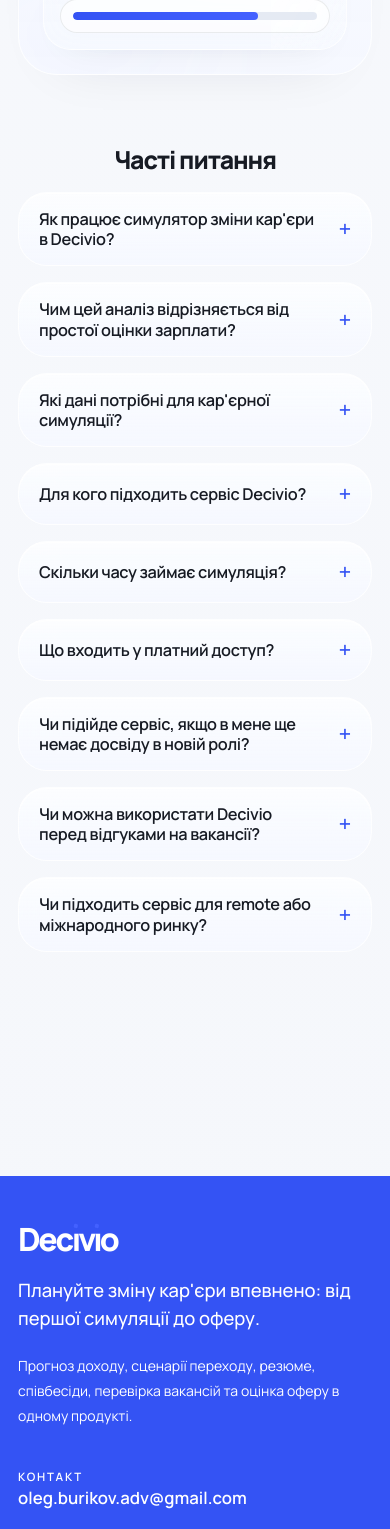
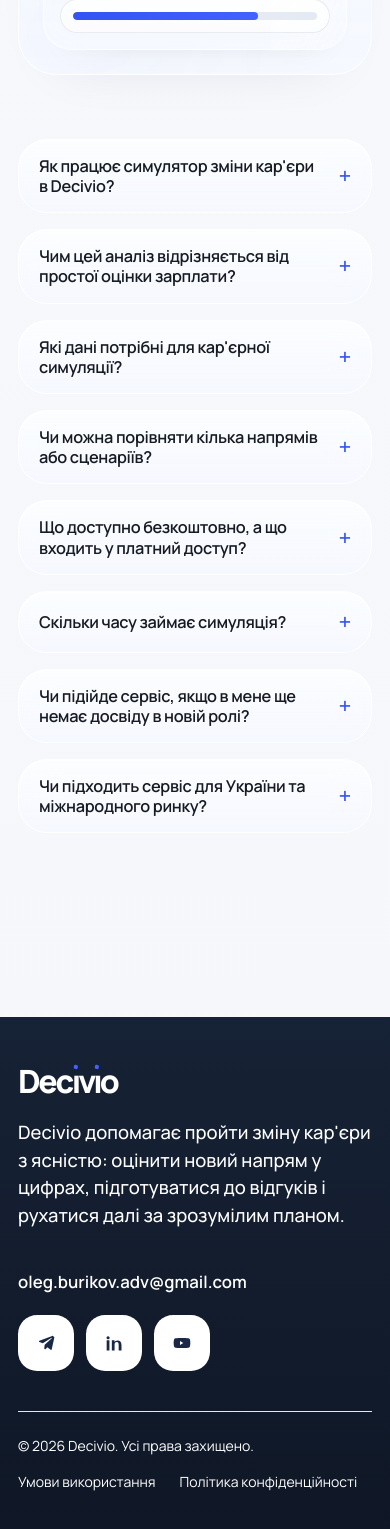
Before and after one commit to metalslasher/decivio-saas, a Next.js app: page / in a window 390 px wide. Shown: the part 8251-9780 px from the top of the page. Built offline with nearby package versions, Linux system fonts and the light colour scheme; no server answers.

Commit message:
refine faq and footer copy

```diff
--- a/src/app/page.tsx
+++ b/src/app/page.tsx
@@ -254,7 +254,7 @@
   {
     question: "Чим цей аналіз відрізняється від простої оцінки зарплати?",
     answer:
-      "Decivio дивиться не лише на стартову зарплату. Сервіс порівнює сценарії на кілька років, оцінює шанс увійти в нову роль, часовий горизонт до оферу та потенційну стелю доходу."
+      "Decivio дивиться не лише на стартову зарплату. Сервіс порівнює сценарії на кілька років, показує період ризику на старті та потенціал нового напряму в довшій перспективі."
   },
   {
     question: "Які дані потрібні для кар'єрної симуляції?",
@@ -262,19 +262,19 @@
       "Для базового прогнозу достатньо поточного доходу, поточної ролі, стажу, цільової ролі, релевантного досвіду, англійської та ринку, на який ви орієнтуєтесь."
   },
   {
-    question: "Для кого підходить сервіс Decivio?",
+    question: "Чи можна порівняти кілька напрямів або сценаріїв?",
     answer:
-      "Сервіс корисний фахівцям, які планують зміну професії, перехід у суміжну роль, вихід на міжнародний ринок або хочуть зрозуміти, чи окупиться новий напрям у цифрах."
+      "Так. Ви можете побачити різницю між поточним шляхом і кількома варіантами переходу, щоб зрозуміти, який сценарій виглядає сильніше саме для вас."
+  },
+  {
+    question: "Що доступно безкоштовно, а що входить у платний доступ?",
+    answer:
+      "Безкоштовно ви отримуєте базовий персоналізований висновок. У платному доступі відкриваються розширені сценарії переходу, резюме під цільову роль, підготовка до співбесід, перевірка вакансій і покроковий план."
   },
   {
     question: "Скільки часу займає симуляція?",
     answer:
-      "Базову симуляцію можна пройти за кілька хвилин. Далі ви отримуєте висновок і можете перейти до платних інструментів, якщо хочете рухатись глибше."
-  },
-  {
-    question: "Що входить у платний доступ?",
-    answer:
-      "Платний доступ відкриває сценарії переходу, резюме під цільову роль, підготовку до співбесід, перевірку вакансій, оцінку оферу та покроковий план переходу."
+      "Базову симуляцію можна пройти за 2–3 хвилини. Після цього ви одразу бачите висновок і можете вирішити, чи потрібна глибша підготовка."
   },
   {
     question: "Чи підійде сервіс, якщо в мене ще немає досвіду в новій ролі?",
@@ -282,14 +282,9 @@
       "Так. Сервіс враховує, чи є у вас практичний або базовий досвід, і показує, наскільки реалістичним виглядає вхід саме з вашої поточної точки."
   },
   {
-    question: "Чи можна використати Decivio перед відгуками на вакансії?",
+    question: "Чи підходить сервіс для України та міжнародного ринку?",
     answer:
-      "Так. Після симуляції ви краще розумієте, чи варто рухатися далі, а в платному доступі можете підготувати резюме, перевірити вакансії та підсилити підготовку до співбесіди."
-  },
-  {
-    question: "Чи підходить сервіс для remote або міжнародного ринку?",
-    answer:
-      "Так. У симуляції можна вибрати ринок України, remote або локальну роботу за кордоном, щоб висновок спирався на ваш цільовий напрям."
+      "Так. У симуляції можна вибрати ринок України, віддалений формат або локальну роботу за кордоном, щоб висновок спирався на вашу ціль."
   }
 ] as const;
 
@@ -956,13 +951,7 @@
         })}
       </section>
 
-      <section id="faq" className="mt-16 space-y-5 py-2 md:mt-24 md:space-y-6 md:py-4">
-        <Reveal>
-          <div className="mx-auto max-w-3xl text-center">
-            <h2 className="section-title">Часті питання</h2>
-          </div>
-        </Reveal>
-
+      <section id="faq" className="mt-16 md:mt-24">
         <div className="grid gap-4 md:grid-cols-2">
           {faqItems.map((item, index) => (
             <Reveal key={item.question} delayMs={index * 40}>
--- a/src/components/site-footer.tsx
+++ b/src/components/site-footer.tsx
@@ -65,26 +65,20 @@
   }
 
   return (
-    <footer className="mt-24 bg-[var(--accent-strong)] text-white">
+    <footer className="mt-16 bg-[linear-gradient(180deg,#162235_0%,#0f1726_100%)] text-white md:mt-24">
       <div className="mx-auto w-full max-w-[1480px] px-[clamp(18px,3.6vw,56px)] py-12 md:px-[clamp(26px,4vw,68px)] md:py-16">
         <div className="grid gap-10 border-b border-white/18 pb-10 md:pb-12 lg:grid-cols-[1.2fr_auto] lg:items-start">
           <div className="space-y-5">
             <WordmarkLogo tone="light" className="text-[2.6rem] md:text-[3rem]" />
             <p className="max-w-2xl text-[1.15rem] font-medium leading-[1.5] text-white/92 md:text-[1.35rem]">
-              Плануйте зміну кар&apos;єри впевнено: від першої симуляції до оферу.
-            </p>
-            <p className="max-w-3xl text-sm leading-[1.8] text-white/72 md:text-[0.98rem]">
-              Прогноз доходу, сценарії переходу, резюме, співбесіди, перевірка вакансій та оцінка оферу в одному продукті.
+              Decivio допомагає пройти зміну кар&apos;єри з ясністю: оцінити новий напрям у цифрах, підготуватися до відгуків і рухатися далі за зрозумілим планом.
             </p>
           </div>
 
           <div className="space-y-5 lg:justify-self-end lg:text-right">
-            <div className="space-y-2">
-              <p className="text-[0.72rem] font-semibold uppercase tracking-[0.16em] text-white/56">Контакт</p>
-              <a href={`mailto:${supportEmail}`} className="text-[1.05rem] font-semibold text-white transition hover:text-white/80 md:text-[1.2rem]">
-                {supportEmail}
-              </a>
-            </div>
+            <a href={`mailto:${supportEmail}`} className="inline-block text-[1.05rem] font-semibold text-white transition hover:text-white/80 md:text-[1.2rem]">
+              {supportEmail}
+            </a>
 
             <div className="flex gap-3 lg:justify-end">
               {socialLinks.map((item) => (
@@ -94,7 +88,7 @@
                   target="_blank"
                   rel="noreferrer"
                   aria-label={item.label}
-                  className="inline-flex h-14 w-14 items-center justify-center rounded-[1.2rem] bg-white text-[var(--accent-strong)] transition hover:-translate-y-px hover:bg-white/92"
+                  className="inline-flex h-14 w-14 items-center justify-center rounded-[1.2rem] bg-white text-[#182845] transition hover:-translate-y-px hover:bg-white/92"
                 >
                   {item.icon}
                 </Link>
```
